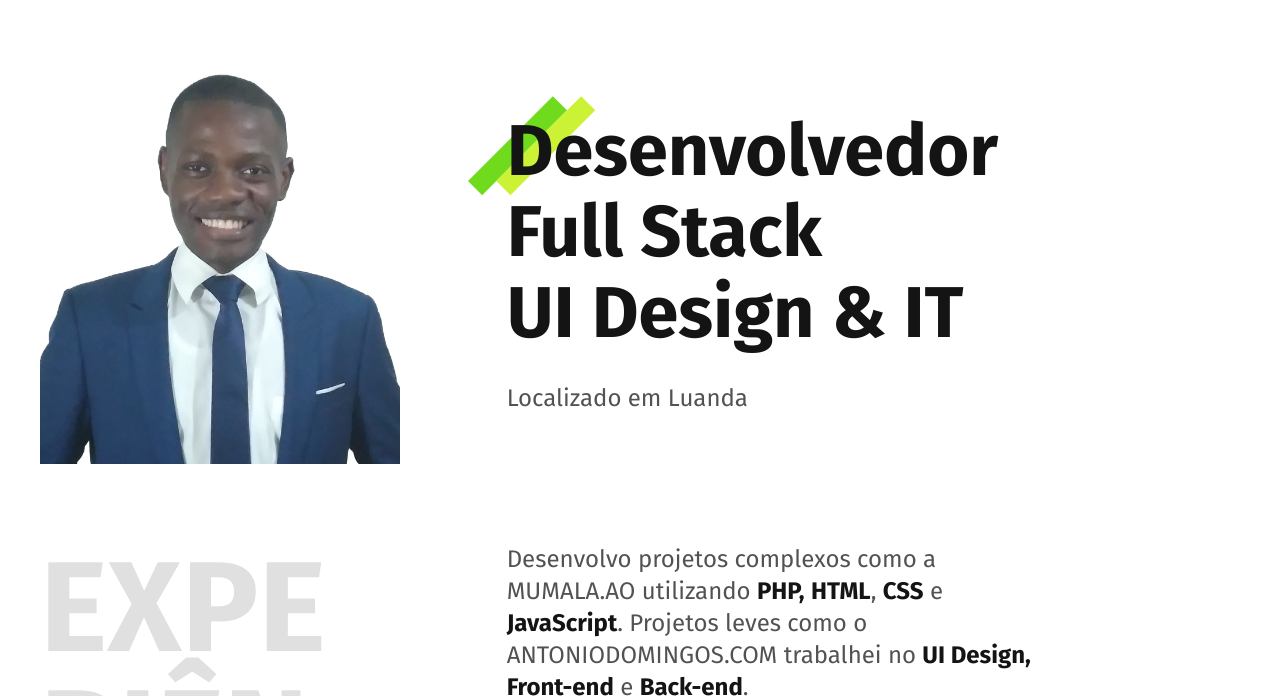
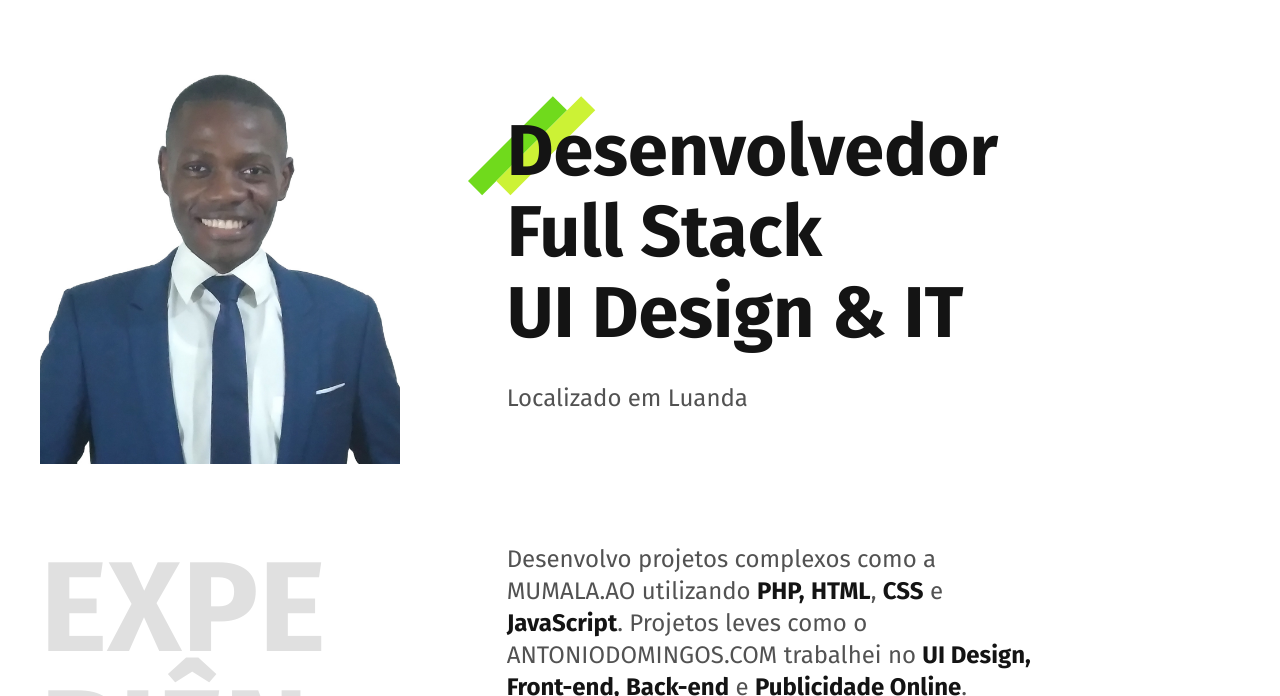
Before and after one commit to carlosdapaixao/carlosdapaixao.github.io, a plain HTML site: page index.html in a window 1280 px wide. Shown: the part 104-800 px from the top of the page. Drawn offline with Linux system fonts and the light colour scheme.

Commit message:
Adicionado Publicidade Online na descrição geral do site

```diff
--- a/index.html
+++ b/index.html
@@ -34,7 +34,7 @@
     <section class="experiencia" id="experiencia" aria-label="Experiência">
       <h2 class="subtitulo">Experiência</h2>
       <div>
-        <p class="experiencia-texto">Desenvolvo projetos complexos como a MUMALA.AO utilizando <strong>PHP,</strong> <strong>HTML</strong>, <strong>CSS</strong> e <strong>JavaScript</strong>. Projetos leves como o ANTONIODOMINGOS.COM trabalhei no <strong>UI Design,</strong> <strong>Front-end</strong> e <strong>Back-end</strong>.</p>
+        <p class="experiencia-texto">Desenvolvo projetos complexos como a MUMALA.AO utilizando <strong>PHP,</strong> <strong>HTML</strong>, <strong>CSS</strong> e <strong>JavaScript</strong>. Projetos leves como o ANTONIODOMINGOS.COM trabalhei no <strong>UI Design,</strong> <strong>Front-end,</strong> <strong>Back-end</strong> e <strong>Publicidade Online</strong>.</p>
 
           <div class="empresa">
             <span class="empresa-ano">2020-21</span>
```
